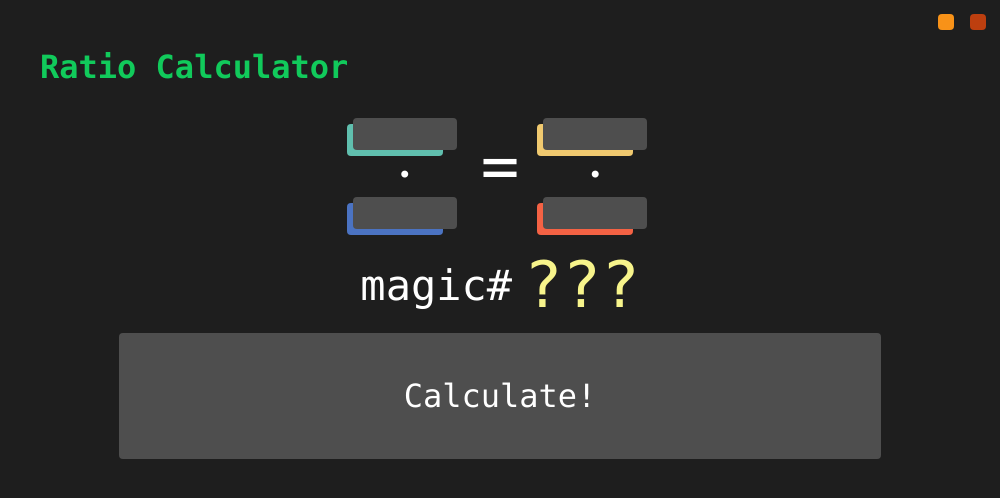
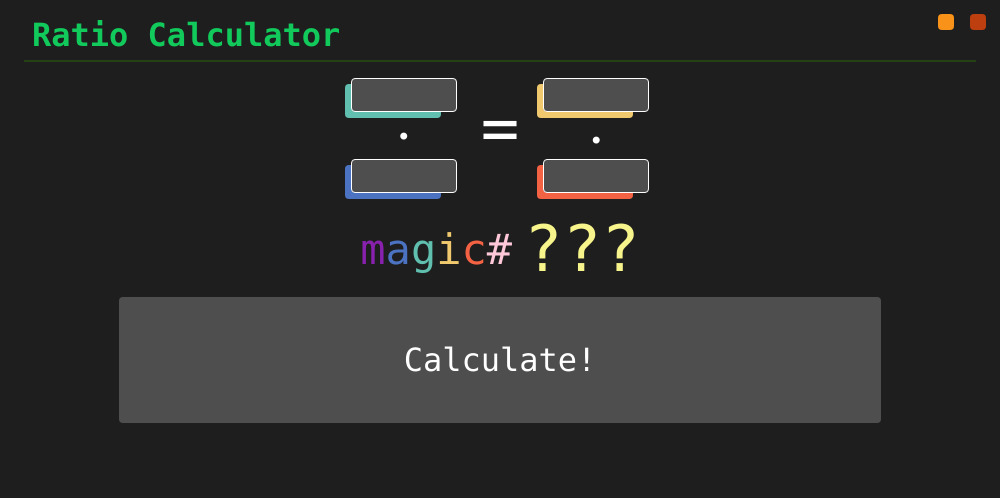
Before and after one commit to ebolagranola/Ratio-Calculator, an Electron app: page src/views/index.html in a window 1000 px wide. Drawn offline with nearby package versions, Linux system fonts and the light colour scheme.

Commit message:
Gave the title bar a greater height

```diff
--- a/main.js
+++ b/main.js
@@ -3,7 +3,7 @@ const {ipcMain} = require('electron');
 
 function createWindow() {
   let win = new BrowserWindow({
-    width: 480,
+    width: 1000,
     height: 480,
     'minWidth': 480,
     'minHeight': 480,
@@ -14,7 +14,7 @@ function createWindow() {
     }
   });
 
-  // win.webContents.openDevTools();
+  win.webContents.openDevTools();
   win.setMenu(null);
   win.loadFile('./src/views/index.html');
 }
--- a/src/css/main.css
+++ b/src/css/main.css
@@ -36,7 +36,8 @@ body {
 
 #title-bar {
   -webkit-app-region: drag;
-  height: 32px;
+  display: flex;
+  height: 60px;
   padding: 0px;
   margin: 0px;
   background-color: #1e1e1e;
@@ -98,9 +99,9 @@ body {
   margin: 0px 24px;
 }
 
-#ratio-wrapper h1 {
+#title-bar h1 {
   color: #11ca5b;
-  margin: 16px;
+  margin: 16px 32px;
 }
 
 .ratio-calc {
@@ -122,6 +123,7 @@ body {
   height: 24px;
   font-size: 24px;
   padding: 4px;
+  border: 1px solid #fff;
 }
 
 .ratio-operator {
@@ -202,3 +204,39 @@ body {
     color: red;
   }
 }
+
+#ratio1 p.ratio-operator {
+  animation-name: bounce1;
+  animation-duration: 3s;
+  animation-iteration-count: infinite;
+}
+
+@keyframes bounce1 {
+  0% {
+    transform: translateY(-11px);
+  }
+  50% {
+    transform: translateY(15px);
+  }
+  100% {
+    transform: translateY(-11px);
+  }
+}
+
+#ratio2 p.ratio-operator {
+  animation-name: bounce2;
+  animation-duration: 3s;
+  animation-iteration-count: infinite;
+}
+
+@keyframes bounce2 {
+  0% {
+    transform: translateY(15px);
+  }
+  50% {
+    transform: translateY(-11px);
+  }
+  100% {
+    transform: translateY(15px);
+  }
+}
--- a/src/js/ratioCalculator.js
+++ b/src/js/ratioCalculator.js
@@ -27,7 +27,7 @@ $(window).on("load", function() {
       solution = inputs[2]/(inputs[0]/inputs[1]);
     }
 
-    $('.ratio-result').children().eq(1).text(parseFloat(solution.toFixed(4)));
+    $('.ratio-result').children().eq(1).text(parseFloat(solution.toFixed(2)));
 
     cleanInput = 0;
   }
--- a/src/views/index.html
+++ b/src/views/index.html
@@ -14,6 +14,7 @@
 
   <body class="bg-dark">
     <div id="title-bar">
+      <h1>Ratio Calculator</h1>
       <div id="title-bar-btns">
         <button id="close-btn" class="btn-hover-scale"></button>
         <button id="min-btn" class="btn-hover-scale"></button>
@@ -21,7 +22,10 @@
     </div>
 
     <div id="ratio-wrapper">
-      <h1>Ratio Calculator</h1>
+      <div class="" style="width: 100%;">
+        <!-- <h1>Ratio Calculator</h1> -->
+        <hr style="border: 1px solid #254217; margin: 0px;">
+      </div>
       <div class="flex-container ratio-calc">
         <div id="ratio1" class="division-wrapper">
           <div class="shadow-box-top">
@@ -55,7 +59,8 @@
       </div>
 
       <div class="ratio-result flex-container">
-        <p>magic#</p>
+        <p>
+          <span style="color: #8921af;">m</span><span style="color: #4B73C2;">a</span><span style="color: #60BFAE;">g</span><span style="color: #F0C96F;">i</span><span style="color: #F46244;">c</span><span style="color: #fec8d8;">#</span></p>
         <p>???</p>
       </div>
 
```
Also changed, not shown: out/ratio_calculator-win32-x64/resources/app/src/css/main.css, out/ratio_calculator-win32-x64/resources/app/src/js/ratioCalculator.js, out/ratio_calculator-win32-x64/resources/app/src/views/index.html.
